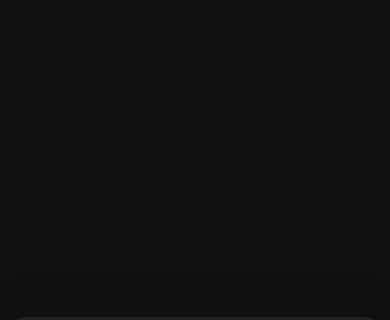
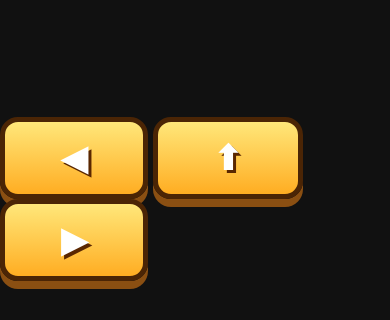
Before and after one commit to davidslepcevic/Super-benzi, a plain HTML site: page index.html in a window 390 px wide. Shown: the top 320 px of the page. Drawn offline with Linux system fonts and the light colour scheme.

Commit message:
Add mobile control buttons to index.html
Added mobile control buttons for game navigation.

```diff
--- a/index.html
+++ b/index.html
@@ -7,6 +7,11 @@
   <link rel="stylesheet" href="style.css" />
 </head>
 <body>
+  <div id="mobileControls">
+  <button id="leftBtn">◀</button>
+  <button id="jumpBtn">⬆</button>
+  <button id="rightBtn">▶</button>
+</div>
   <div id="gameWrap">
     <canvas id="game" width="960" height="540"></canvas>
     <div id="menu" class="screen active">
```
